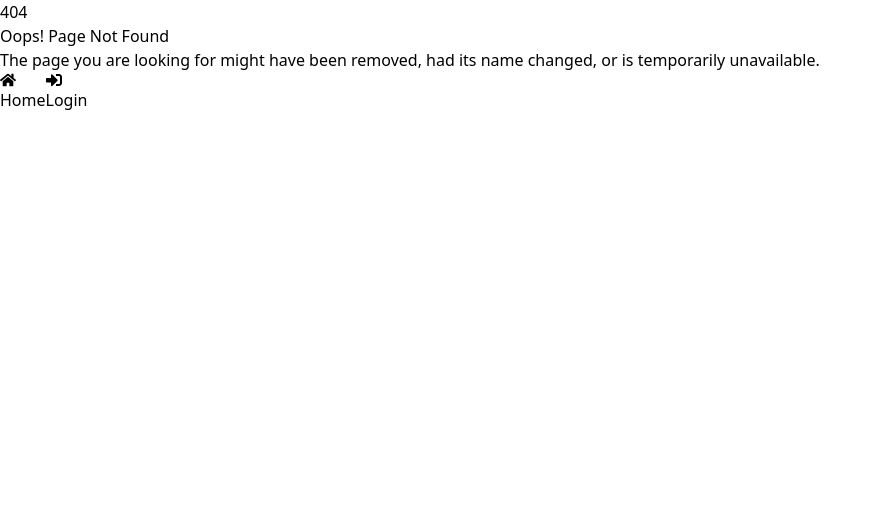
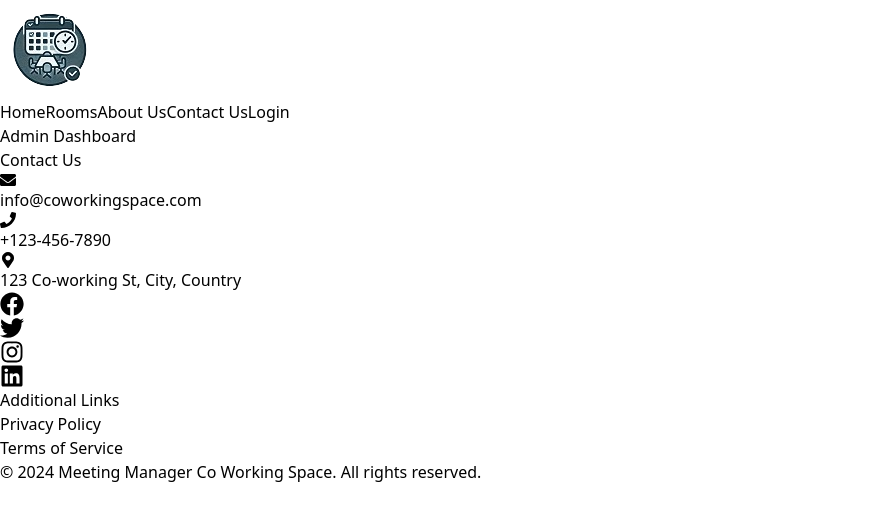
Before and after one commit to AbulFozolJumman/Meeting-Manager-Frontend, a React (Vite) app: page /dashboard in a window 1280 px wide. Before the commit this address had no page. Shown: the top 520 px of the page, without its empty margins (0-881 px from the left). Built offline with nearby package versions, Linux system fonts and the light colour scheme.

Commit message:
Dashboard page coding completed

```diff
--- /dev/null
+++ b/src/pages/Dashboard.tsx
@@ -0,0 +1,12 @@
+const Dashboard: React.FC = () => {
+  return (
+    <div className="p-6 max-w-6xl mx-auto min-h-[70vh]">
+      <h1 className="text-2xl font-bold mb-6">Admin Dashboard</h1>
+      {/* <RoomManagement /> */}
+      {/* <SlotManagement /> */}
+      {/* <BookingManagement /> */}
+    </div>
+  );
+};
+
+export default Dashboard;
--- a/src/routes/index.tsx
+++ b/src/routes/index.tsx
@@ -12,6 +12,7 @@ import Slots from "../components/Slot/Slots";
 import PrivateRoute from "./PrivateRoute";
 import MyBooking from "../pages/MyBooking";
 import AddBooking from "../pages/AddBooking";
+import Dashboard from "../pages/Dashboard";
 
 export const router = createBrowserRouter([
   {
@@ -75,6 +76,10 @@ export const router = createBrowserRouter([
         path: "/contact",
         element: <ContactUs />,
       },
+      {
+        path: "/dashboard",
+        element: <Dashboard />,
+      },
     ],
   },
 ]);
```
